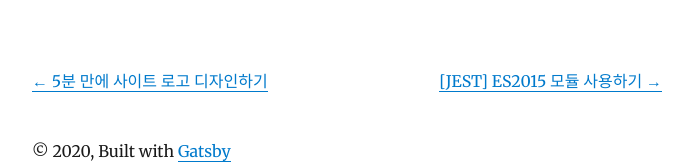
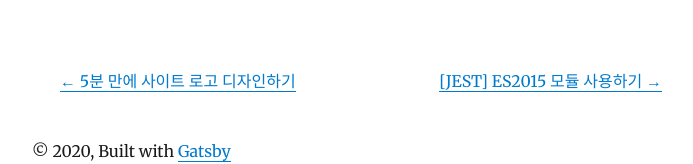
Before and after one commit to min9nim/gatsby-blog, a Gatsby site: page /2018-11-23-node-file/ in a window 1280 px wide. Shown: the part 1283-1447 px from the top of the page, without its empty margins (293-986 px from the left). Built offline with nearby package versions, Linux system fonts and the light colour scheme; Gatsby itself is replaced by a stand-in of ours; some packages are replaced by stand-ins of ours.

Commit message:
update margin-left of ul, ol

```diff
--- a/src/utils/global.css
+++ b/src/utils/global.css
@@ -277,3 +277,8 @@ section :not(pre) > code[class*="language-"] {
 blockquote {
   color: var(--textTitle);
 }
+
+ul,
+ol {
+  margin-left: 1.75rem;
+}
```
